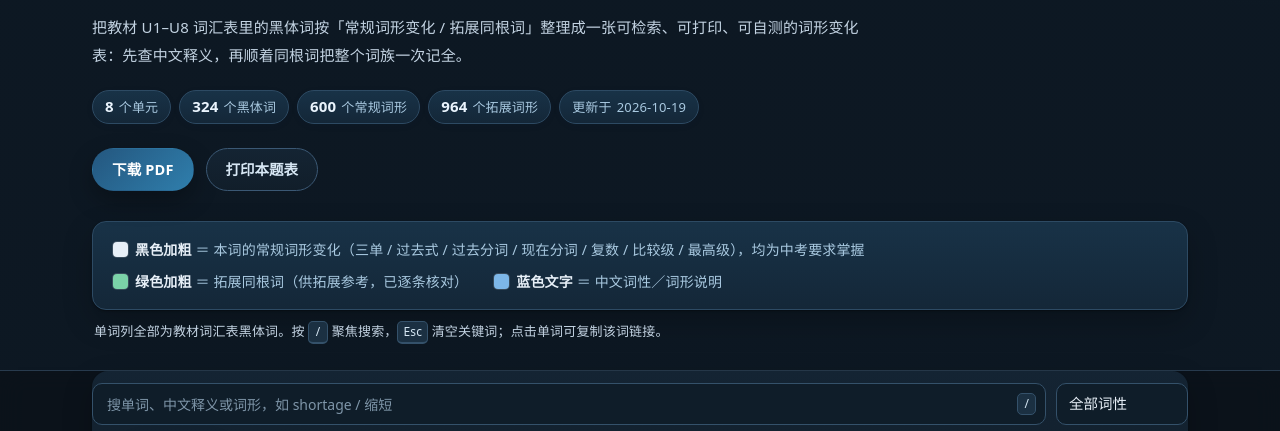
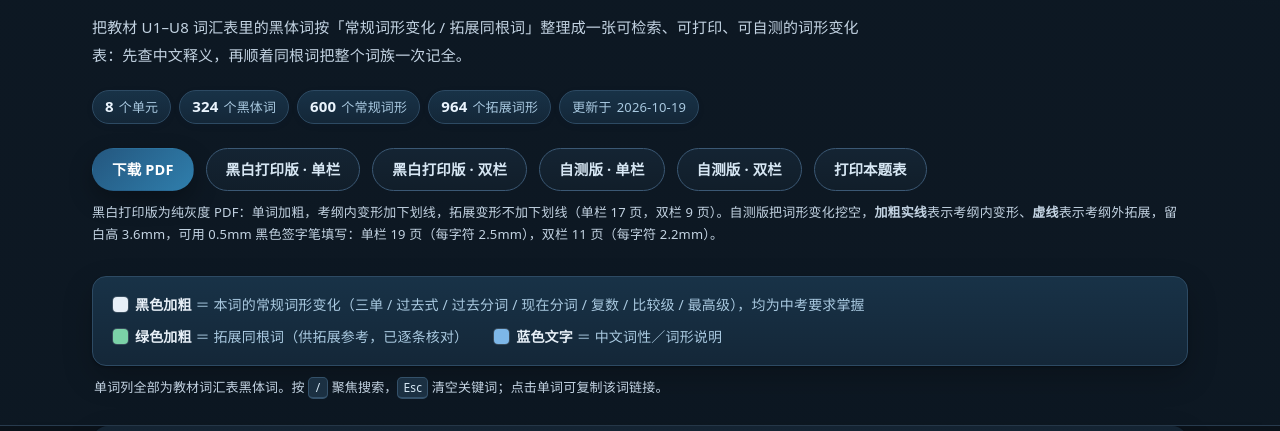
Before and after one commit to 1901151458-prog/english-materials, a plain HTML site: page vocab-forms-g8a/index.html in a window 1280 px wide. Shown: the part 293-724 px from the top of the page. Drawn offline with Linux system fonts and the light colour scheme; a script that the page names is missing.

Commit message:
site: 八上词形变化 PDF（黑白单栏/双栏 + 自测挖空单栏/双栏）

```diff
--- a/vocab-forms-g8a/index.html
+++ b/vocab-forms-g8a/index.html
@@ -61,8 +61,13 @@
       </ul>
       <div class="page-actions">
         <a class="btn btn-primary" href="../assets/pdf/g8a-u1-u8-vocab-forms.pdf" download>下载 PDF</a>
+        <a class="btn btn-ghost" href="../assets/pdf/vocab-forms-g8a-bw.pdf" download>黑白打印版 · 单栏</a>
+        <a class="btn btn-ghost" href="../assets/pdf/vocab-forms-g8a-bw-2col.pdf" download>黑白打印版 · 双栏</a>
+        <a class="btn btn-ghost" href="../assets/pdf/vocab-forms-g8a-bw-blank.pdf" download>自测版 · 单栏</a>
+        <a class="btn btn-ghost" href="../assets/pdf/vocab-forms-g8a-bw-blank-2col.pdf" download>自测版 · 双栏</a>
         <button class="btn btn-ghost" type="button" id="print-btn">打印本题表</button>
       </div>
+      <p class="pdf-note">黑白打印版为纯灰度 PDF：单词加粗，考纲内变形加下划线，拓展变形不加下划线（单栏 17 页，双栏 9 页）。自测版把词形变化挖空，<b>加粗实线</b>表示考纲内变形、<b>虚线</b>表示考纲外拓展，留白高 3.6mm，可用 0.5mm 黑色签字笔填写：单栏 19 页（每字符 2.5mm），双栏 11 页（每字符 2.2mm）。</p>
     </section>
 
     <section class="legend-wrap" aria-label="图例与使用说明">
--- a/vocab-forms-g8a/style.css
+++ b/vocab-forms-g8a/style.css
@@ -140,6 +140,14 @@ body {
   gap: 12px;
   margin-top: 24px;
 }
+
+.pdf-note {
+  margin: 10px 0 0;
+  color: var(--ink-2);
+  font-size: 13px;
+  line-height: 1.75;
+}
+
 .page-actions .btn {
   min-height: 42px;
 }
```
Also changed, not shown: vocab-forms-g8a/style.min.css, 4 other files.
